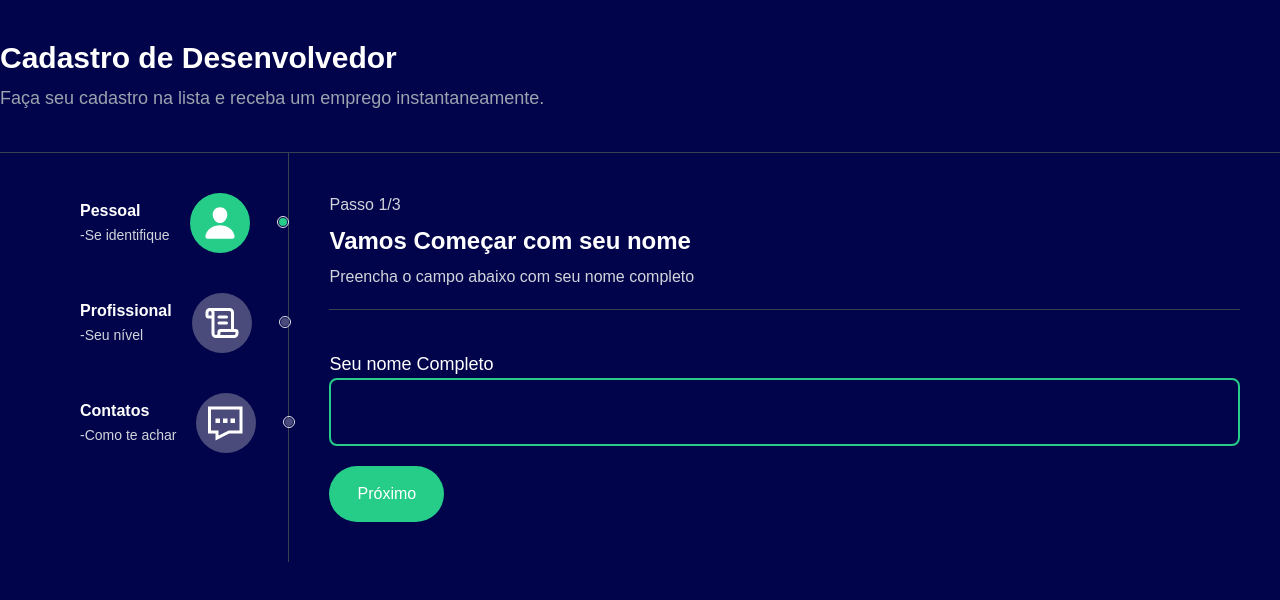
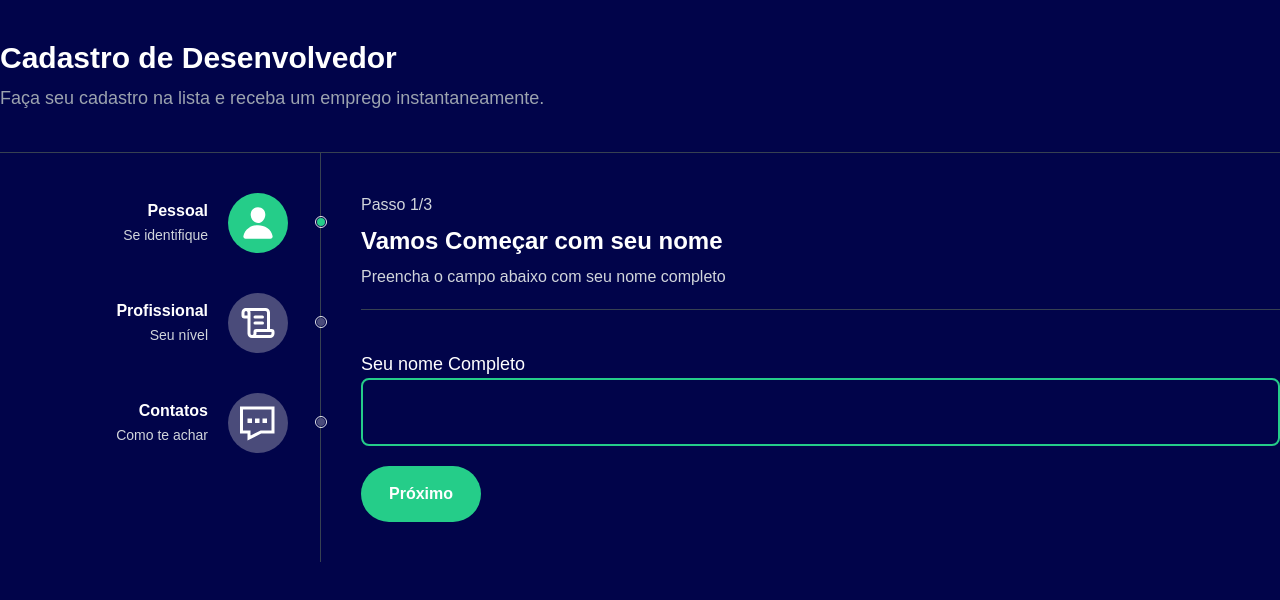
Before and after one commit to jooluisrm/multiform, a Next.js app: page / in a window 1280 px wide. Shown: the top 600 px of the page. Built offline with nearby package versions, Linux system fonts and the light colour scheme.

Commit message:
Pequenas alterações no infoquestoes

```diff
--- a/src/app/page.tsx
+++ b/src/app/page.tsx
@@ -8,12 +8,12 @@ const Page = () => {
     return (
         <div className="flex justify-center">
             <div className=" pl-20 border-r border-gray-700 flex flex-col gap-10 py-10">
-                <InfoQuestoes h3="Pessoal" span="-Se  identifique" icone={<IoPerson />} color="#25CD89" />
-                <InfoQuestoes h3="Profissional" span="-Seu nível" icone={<LuScrollText />} color="#4a4b7a" />
-                <InfoQuestoes h3="Contatos" span="-Como te achar" icone={<GrContact />} color="#4a4b7a" />
+                <InfoQuestoes h3="Pessoal" span="Se identifique" icone={<IoPerson />} color="#25CD89" />
+                <InfoQuestoes h3="Profissional" span="Seu nível" icone={<LuScrollText />} color="#4a4b7a" />
+                <InfoQuestoes h3="Contatos" span="Como te achar" icone={<GrContact />} color="#4a4b7a" />
             </div>
 
-            <div className="py-10 px-10 flex-1">
+            <div className="py-10 pl-10 flex-1">
                 <div className="mb-10 pb-5 border-b border-gray-700">
                     <p className="text-gray-300 mb-2">Passo 1/3</p>
                     <h2 className="text-2xl font-bold my-2">Vamos Começar com seu nome</h2>
--- a/src/components/Button/Button.tsx
+++ b/src/components/Button/Button.tsx
@@ -4,6 +4,6 @@ type Props = {
 
 export const Button = ({text}: Props) => {
     return (
-        <button className="bg-[#25Cd89] py-4 px-7 rounded-full mt-5">{text}</button>
+        <button className="bg-[#25Cd89] py-4 px-7 rounded-full mt-5 font-bold">{text}</button>
     );
 }
--- a/src/components/InfoQuestoes/infoQuestoes.tsx
+++ b/src/components/InfoQuestoes/infoQuestoes.tsx
@@ -9,8 +9,8 @@ type Props = {
 
 export const InfoQuestoes = ({ h3, span, color, icone }: Props) => {
     return (
-        <div className="flex items-center gap-5">
-            <div>
+        <div className="flex items-center gap-5 ">
+            <div className="md:w-32 text-right">
                 <h3 className="font-bold">{h3}</h3>
                 <span className="text-gray-300 text-sm">{span}</span>
             </div>
```
